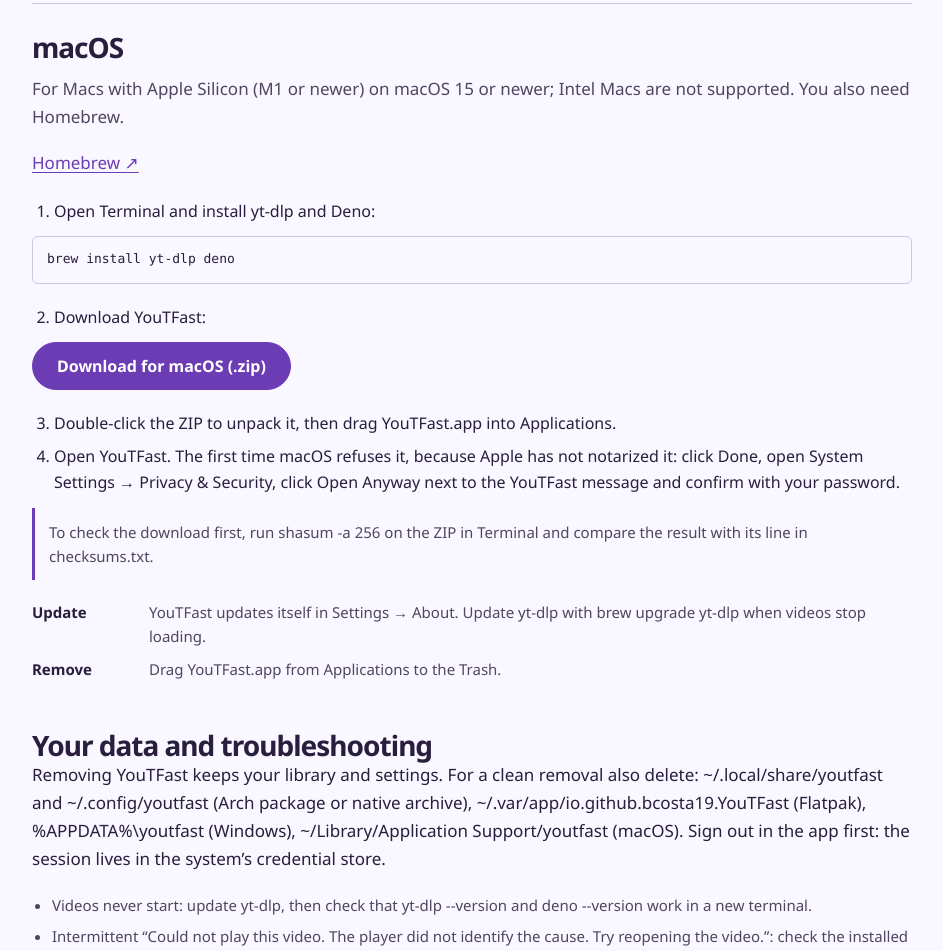
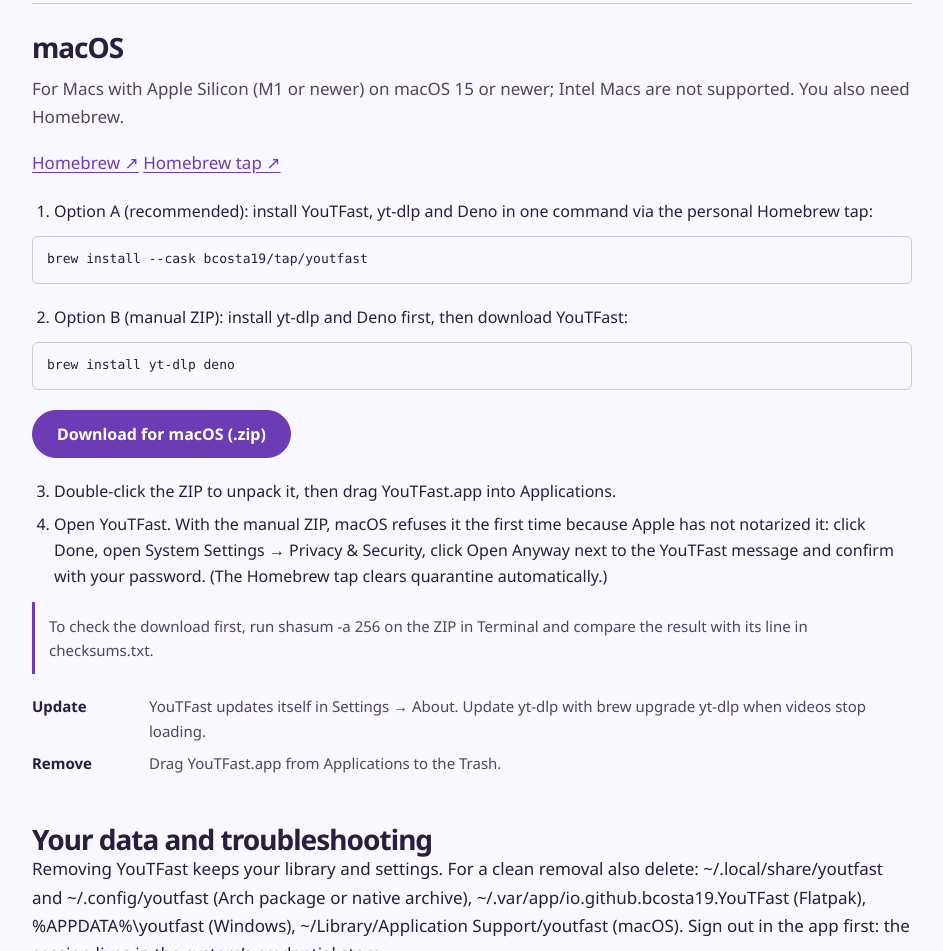
Before and after one commit to bcosta19/youtfast, a plain HTML site: page website/install.html in a window 1280 px wide. Shown: the part 5596-6547 px from the top of the page, without its empty margins (48-991 px from the left). Drawn offline with Linux system fonts and the light colour scheme; files whose address does not match are found by name.

Commit message:
docs(website): document live personal Homebrew tap

```diff
--- a/website/install.html
+++ b/website/install.html
@@ -236,18 +236,19 @@
         <span class="recommended" hidden data-en="Recommended for your system" data-pt="Recomendado para o seu sistema">Recommended for your system</span>
       </div>
       <p class="requirement" data-en="For Macs with Apple Silicon (M1 or newer) on macOS 15 or newer; Intel Macs are not supported. You also need Homebrew." data-pt="Para Macs com Apple Silicon (M1 ou mais novo) e macOS 15 ou mais novo; Macs Intel não são suportados. Você também precisa do Homebrew.">For Macs with Apple Silicon (M1 or newer) on macOS 15 or newer; Intel Macs are not supported. You also need Homebrew.</p>
-      <p class="inline-links"><a href="https://brew.sh/">Homebrew ↗</a></p>
+      <p class="inline-links"><a href="https://brew.sh/">Homebrew ↗</a> <a href="https://github.com/bcosta19/homebrew-tap">Homebrew tap ↗</a></p>
       <ol class="steps">
-        <li data-en="Open Terminal and install yt-dlp and Deno:" data-pt="Abra o Terminal e instale o yt-dlp e o Deno:">Open Terminal and install yt-dlp and Deno:</li>
+        <li data-en="Option A (recommended): install YouTFast, yt-dlp and Deno in one command via the personal Homebrew tap:" data-pt="Opção A (recomendada): instale o YouTFast, yt-dlp e Deno em um comando pelo tap pessoal do Homebrew:">Option A (recommended): install YouTFast, yt-dlp and Deno in one command via the personal Homebrew tap:</li>
+      </ol>
+      <pre tabindex="0"><code>brew install --cask bcosta19/tap/youtfast</code></pre>
+      <ol class="steps" start="2">
+        <li data-en="Option B (manual ZIP): install yt-dlp and Deno first, then download YouTFast:" data-pt="Opção B (ZIP manual): instale primeiro o yt-dlp e o Deno e depois baixe o YouTFast:">Option B (manual ZIP): install yt-dlp and Deno first, then download YouTFast:</li>
       </ol>
       <pre tabindex="0"><code>brew install yt-dlp deno</code></pre>
-      <ol class="steps" start="2">
-        <li data-en="Download YouTFast:" data-pt="Baixe o YouTFast:">Download YouTFast:</li>
-      </ol>
       <p><a class="button primary" href="https://github.com/bcosta19/youtfast/releases/download/v{{VERSION}}/youtfast-v{{VERSION}}-aarch64-apple-darwin.zip" data-en="Download for macOS (.zip)" data-pt="Baixar para macOS (.zip)">Download for macOS (.zip)</a></p>
       <ol class="steps" start="3">
         <li data-en="Double-click the ZIP to unpack it, then drag YouTFast.app into Applications." data-pt="Dê dois cliques no ZIP para descompactar e arraste o YouTFast.app para Aplicativos.">Double-click the ZIP to unpack it, then drag YouTFast.app into Applications.</li>
-        <li data-en="Open YouTFast. The first time macOS refuses it, because Apple has not notarized it: click Done, open System Settings → Privacy &amp; Security, click Open Anyway next to the YouTFast message and confirm with your password." data-pt="Abra o YouTFast. Na primeira vez o macOS recusa, porque a Apple não o notarizou: clique em OK, abra Ajustes do Sistema → Privacidade e Segurança, clique em Abrir Mesmo Assim ao lado da mensagem do YouTFast e confirme com a sua senha.">Open YouTFast. The first time macOS refuses it, because Apple has not notarized it: click Done, open System Settings → Privacy &amp; Security, click Open Anyway next to the YouTFast message and confirm with your password.</li>
+        <li data-en="Open YouTFast. With the manual ZIP, macOS refuses it the first time because Apple has not notarized it: click Done, open System Settings → Privacy &amp; Security, click Open Anyway next to the YouTFast message and confirm with your password. (The Homebrew tap clears quarantine automatically.)" data-pt="Abra o YouTFast. Com o ZIP manual, o macOS recusa na primeira vez porque a Apple não o notarizou: clique em OK, abra Ajustes do Sistema → Privacidade e Segurança, clique em Abrir Mesmo Assim ao lado da mensagem do YouTFast e confirme com a sua senha. (O tap do Homebrew limpa a quarentena automaticamente.)">Open YouTFast. With the manual ZIP, macOS refuses it the first time because Apple has not notarized it: click Done, open System Settings → Privacy &amp; Security, click Open Anyway next to the YouTFast message and confirm with your password. (The Homebrew tap clears quarantine automatically.)</li>
       </ol>
       <p class="notice" data-en="To check the download first, run shasum -a 256 on the ZIP in Terminal and compare the result with its line in checksums.txt." data-pt="Para conferir o download antes, execute shasum -a 256 no ZIP pelo Terminal e compare o resultado com a linha dele no checksums.txt.">To check the download first, run shasum -a 256 on the ZIP in Terminal and compare the result with its line in checksums.txt.</p>
       <dl class="install-facts">
```
Also changed, not shown: website/index.html (+7 -6 lines), 3 other files.
